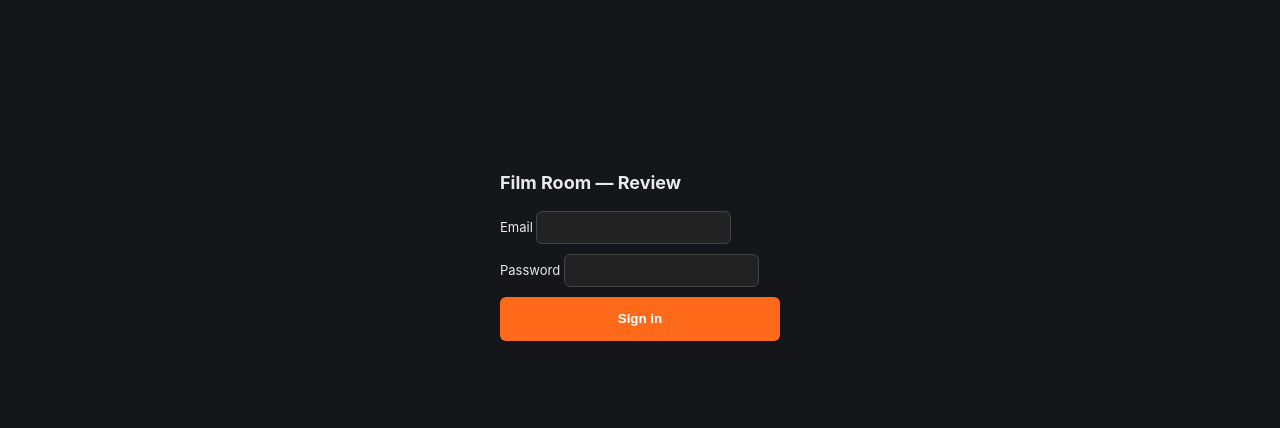
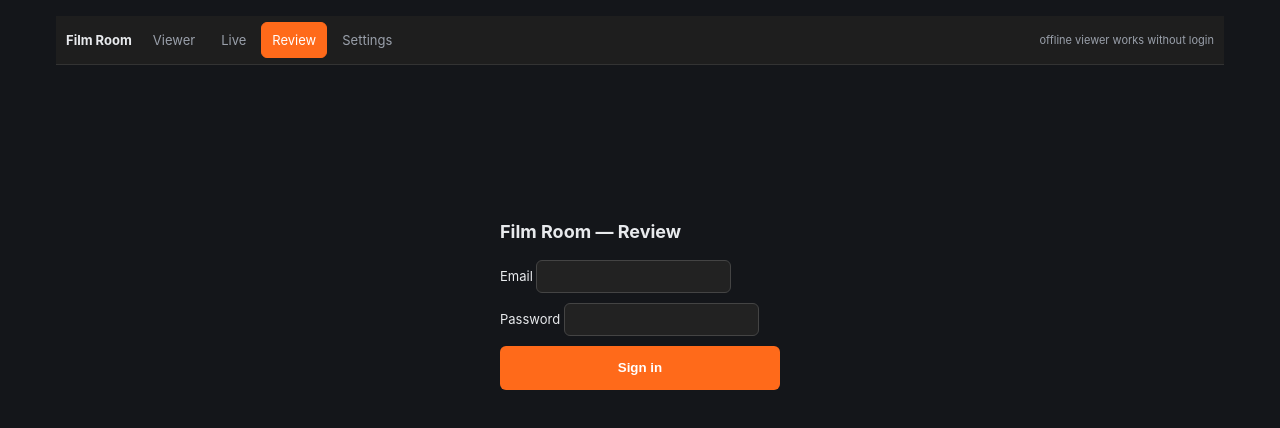
Before and after one commit to mitchelldawkinsjr/hudl-download, a browser extension: page web/review.html in a window 1280 px wide. Drawn offline with Linux system fonts and the light colour scheme; no server answers.

Commit message:
Add quick-access nav bar across all Film Room pages
web/js/nav.js injects a slim sticky top bar with one-click links to the
Viewer, Live, Review, and Settings screens; highlights the current page
via aria-current. web/css/nav.css styles it (respects safe-area insets,
hides the brand/hint on narrow screens). Loaded on index/live/review/settings.
E2E: 11 passed.

```diff
--- /dev/null
+++ b/web/css/nav.css
@@ -0,0 +1,56 @@
+/* Quick-access nav bar shared across the Film Room pages (Phase 7 UX).
+   Injected as the first <body> child by web/js/nav.js so every screen —
+   the offline viewer, Settings, Live, and Review — has one-click
+   navigation between them. Sticky so it stays visible on scroll; respects
+   safe-area insets on iOS. */
+.fr-nav {
+  position: sticky;
+  top: 0;
+  z-index: 1000;
+  display: flex;
+  align-items: center;
+  gap: 4px;
+  padding: 6px 10px;
+  padding-top: max(6px, env(safe-area-inset-top));
+  background: var(--panel, #1e1e1e);
+  border-bottom: 1px solid #333;
+  font-size: 13px;
+  color: var(--text, #eee);
+}
+.fr-nav .fr-nav-brand {
+  font-weight: 700;
+  margin-right: 6px;
+  white-space: nowrap;
+}
+.fr-nav .fr-nav-links {
+  display: flex;
+  flex-wrap: wrap;
+  gap: 4px;
+}
+.fr-nav a {
+  display: inline-flex;
+  align-items: center;
+  min-height: 36px;
+  padding: 4px 10px;
+  border-radius: 6px;
+  text-decoration: none;
+  color: var(--text-dim, #aaa);
+  background: transparent;
+  border: 1px solid transparent;
+}
+.fr-nav a:hover { background: #2a2a2a; color: var(--text, #eee); }
+.fr-nav a[aria-current="page"] {
+  color: #fff;
+  background: var(--accent, #3b82f6);
+  border-color: var(--accent, #3b82f6);
+}
+.fr-nav .fr-nav-spacer { flex: 1; }
+.fr-nav .fr-nav-hint {
+  font-size: 11px;
+  color: var(--text-dim, #888);
+  white-space: nowrap;
+}
+@media (max-width: 560px) {
+  .fr-nav .fr-nav-hint { display: none; }
+  .fr-nav .fr-nav-brand { display: none; }
+}
--- /dev/null
+++ b/web/js/nav.js
@@ -0,0 +1,59 @@
+// Quick-access nav bar shared across the Film Room pages. Injects a slim
+// sticky bar at the top of <body> with one-click links to every screen:
+// the offline Viewer, Live, Review, and Settings. Highlights the current
+// page via aria-current. Loaded once per page (no module system).
+(function () {
+  const PAGES = [
+    { href: 'index.html', label: 'Viewer' },
+    { href: 'live.html', label: 'Live' },
+    { href: 'review.html', label: 'Review' },
+    { href: 'settings.html', label: 'Settings' },
+  ];
+
+  // Resolve the current page filename (works for same-origin serving and
+  // for file:// where the URL may be a bare path).
+  let here = '';
+  try {
+    const p = location.pathname.replace(/\/$/, '');
+    here = p.slice(p.lastIndexOf('/') + 1) || 'index.html';
+  } catch { here = 'index.html'; }
+
+  const nav = document.createElement('nav');
+  nav.className = 'fr-nav';
+  nav.setAttribute('aria-label', 'Film Room navigation');
+
+  const brand = document.createElement('span');
+  brand.className = 'fr-nav-brand';
+  brand.textContent = 'Film Room';
+  nav.appendChild(brand);
+
+  const links = document.createElement('div');
+  links.className = 'fr-nav-links';
+  for (const p of PAGES) {
+    const a = document.createElement('a');
+    a.href = p.href;
+    a.textContent = p.label;
+    if (p.href === here) a.setAttribute('aria-current', 'page');
+    links.appendChild(a);
+  }
+  nav.appendChild(links);
+
+  const spacer = document.createElement('span');
+  spacer.className = 'fr-nav-spacer';
+  nav.appendChild(spacer);
+
+  const hint = document.createElement('span');
+  hint.className = 'fr-nav-hint';
+  hint.textContent = 'offline viewer works without login';
+  nav.appendChild(hint);
+
+  // Inject the stylesheet if it isn't already on the page.
+  if (!document.querySelector('link[href$="css/nav.css"]')) {
+    const link = document.createElement('link');
+    link.rel = 'stylesheet';
+    link.href = 'css/nav.css';
+    document.head.appendChild(link);
+  }
+
+  document.body.insertBefore(nav, document.body.firstChild);
+})();
--- a/web/review.html
+++ b/web/review.html
@@ -70,6 +70,7 @@
     </section>
   </main>
 
+  <script src="js/nav.js"></script>
   <script src="../shared/player.js"></script>
   <script src="js/api-client.js"></script>
   <script src="js/multi-angle-player.js"></script>
```
Also changed, not shown: web/index.html (+1 -0 lines), web/live.html (+4 -3 lines), web/settings.html (+1 -0 lines).
